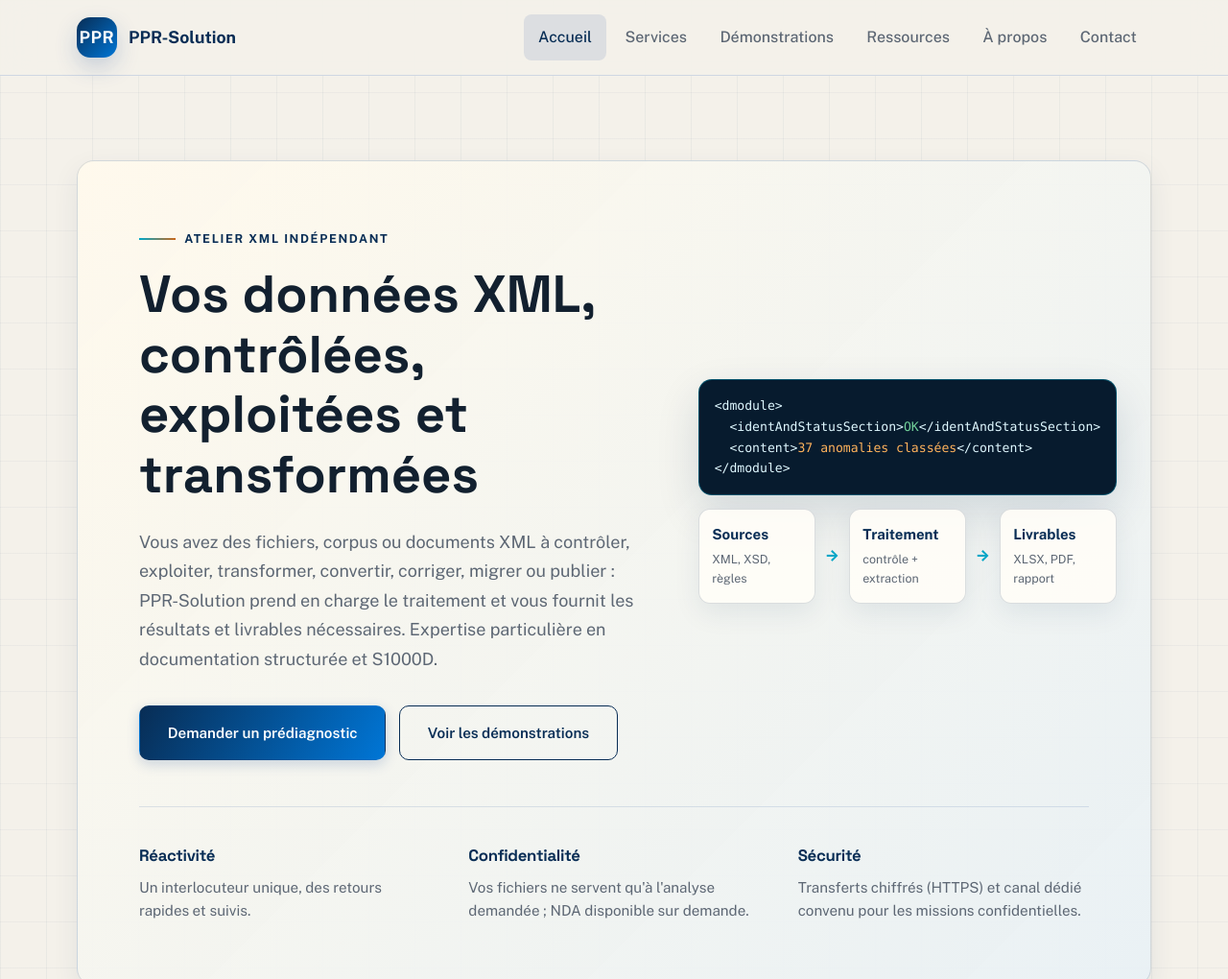
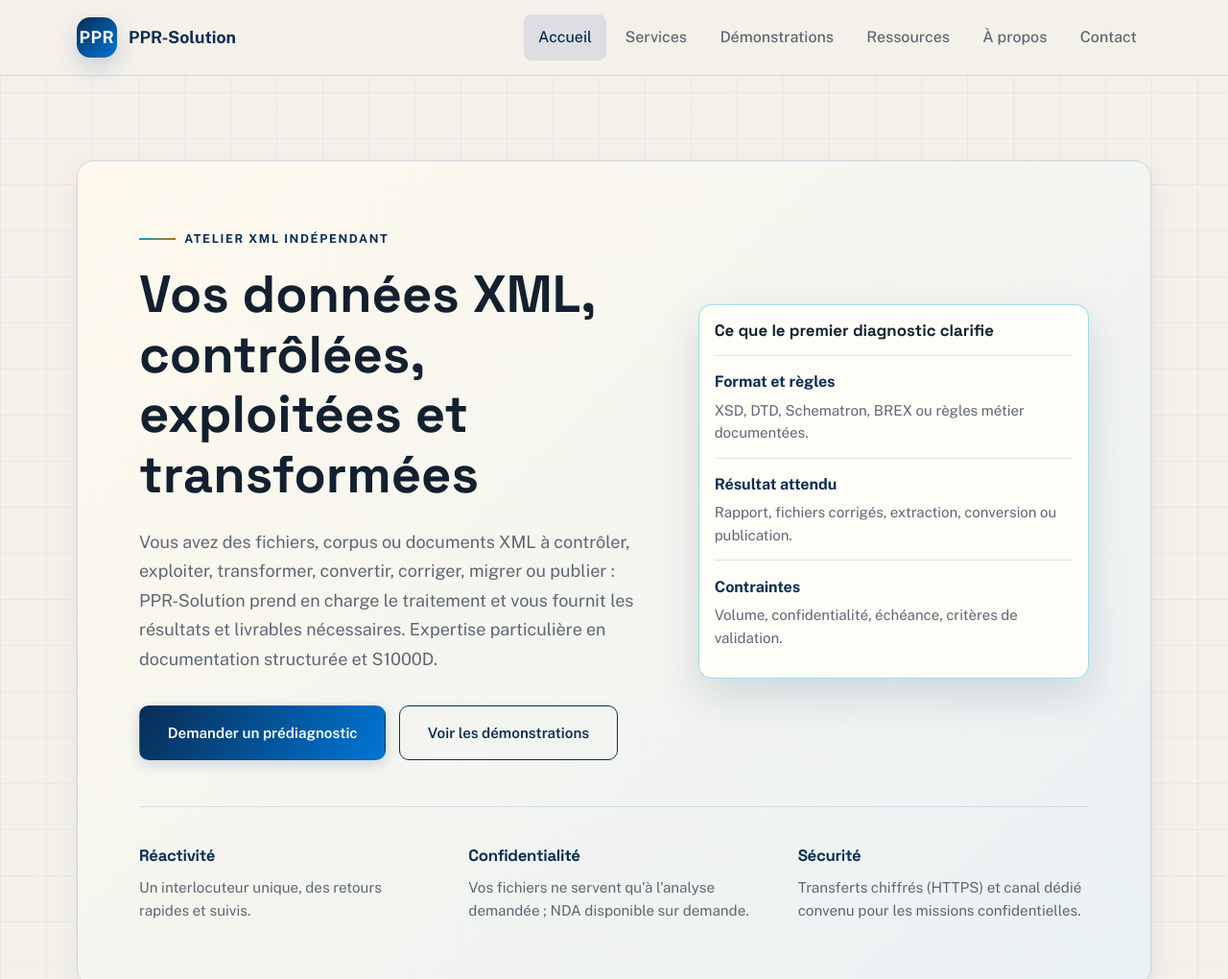
Before and after one commit to Gooseppr/ppr_solution_site, a plain HTML site: page index.html in a window 1280 px wide. Shown: the top 1020 px of the page at 96% size. Drawn offline with nearby package versions, Linux system fonts and the light colour scheme.

Commit message:
Rend les heroes plus pertinents

```diff
--- a/assets/css/style.css
+++ b/assets/css/style.css
@@ -1406,6 +1406,7 @@ body {
 
 .terminal-panel,
 .report-panel,
+.brief-panel,
 .document-stack,
 .human-panel,
 .contact-proof,
@@ -1419,6 +1420,41 @@ body {
   box-shadow: var(--shadow-md);
 }
 
+.brief-panel {
+  background: rgba(255, 253, 248, 0.96);
+  color: var(--color-text);
+}
+
+.brief-panel h2 {
+  font-size: 1.05rem;
+  margin-bottom: 1rem;
+}
+
+.brief-panel dl {
+  display: grid;
+  gap: 0;
+  margin: 0;
+}
+
+.brief-panel div {
+  display: grid;
+  gap: 0.25rem;
+  padding: 0.9rem 0;
+  border-top: 1px solid rgba(8, 45, 85, 0.12);
+}
+
+.brief-panel dt {
+  font-weight: 700;
+  color: var(--color-primary);
+}
+
+.brief-panel dd {
+  margin: 0;
+  color: var(--color-text-muted);
+  font-size: 0.94rem;
+  line-height: 1.55;
+}
+
 .document-stack {
   display: grid;
   gap: 0.75rem;
--- a/index.html
+++ b/index.html
@@ -96,19 +96,23 @@
               <a class="btn btn-outline" href="demonstrations.html">Voir les démonstrations</a>
             </div>
           </div>
-          <div class="hero-visual" aria-hidden="true">
-            <div class="terminal-panel">
-              <code>&lt;dmodule&gt;</code>
-              <code>&nbsp;&nbsp;&lt;identAndStatusSection&gt;<span class="ok">OK</span>&lt;/identAndStatusSection&gt;</code>
-              <code>&nbsp;&nbsp;&lt;content&gt;<span class="warn">37 anomalies classées</span>&lt;/content&gt;</code>
-              <code>&lt;/dmodule&gt;</code>
-            </div>
-            <div class="flow-lane">
-              <div class="flow-node"><strong>Sources</strong><span>XML, XSD, règles</span></div>
-              <span class="flow-arrow">→</span>
-              <div class="flow-node"><strong>Traitement</strong><span>contrôle + extraction</span></div>
-              <span class="flow-arrow">→</span>
-              <div class="flow-node"><strong>Livrables</strong><span>XLSX, PDF, rapport</span></div>
+          <div class="hero-visual" aria-label="Exemples de livrables PPR-Solution">
+            <div class="brief-panel">
+              <h2>Ce que le premier diagnostic clarifie</h2>
+              <dl>
+                <div>
+                  <dt>Format et règles</dt>
+                  <dd>XSD, DTD, Schematron, BREX ou règles métier documentées.</dd>
+                </div>
+                <div>
+                  <dt>Résultat attendu</dt>
+                  <dd>Rapport, fichiers corrigés, extraction, conversion ou publication.</dd>
+                </div>
+                <div>
+                  <dt>Contraintes</dt>
+                  <dd>Volume, confidentialité, échéance, critères de validation.</dd>
+                </div>
+              </dl>
             </div>
           </div>
           <div class="hero-trust">
```
Also changed, not shown: a-propos.html (+17 -11 lines), contact.html (+16 -7 lines), demonstrations.html (+7 -10 lines), services.html (+17 -13 lines).
